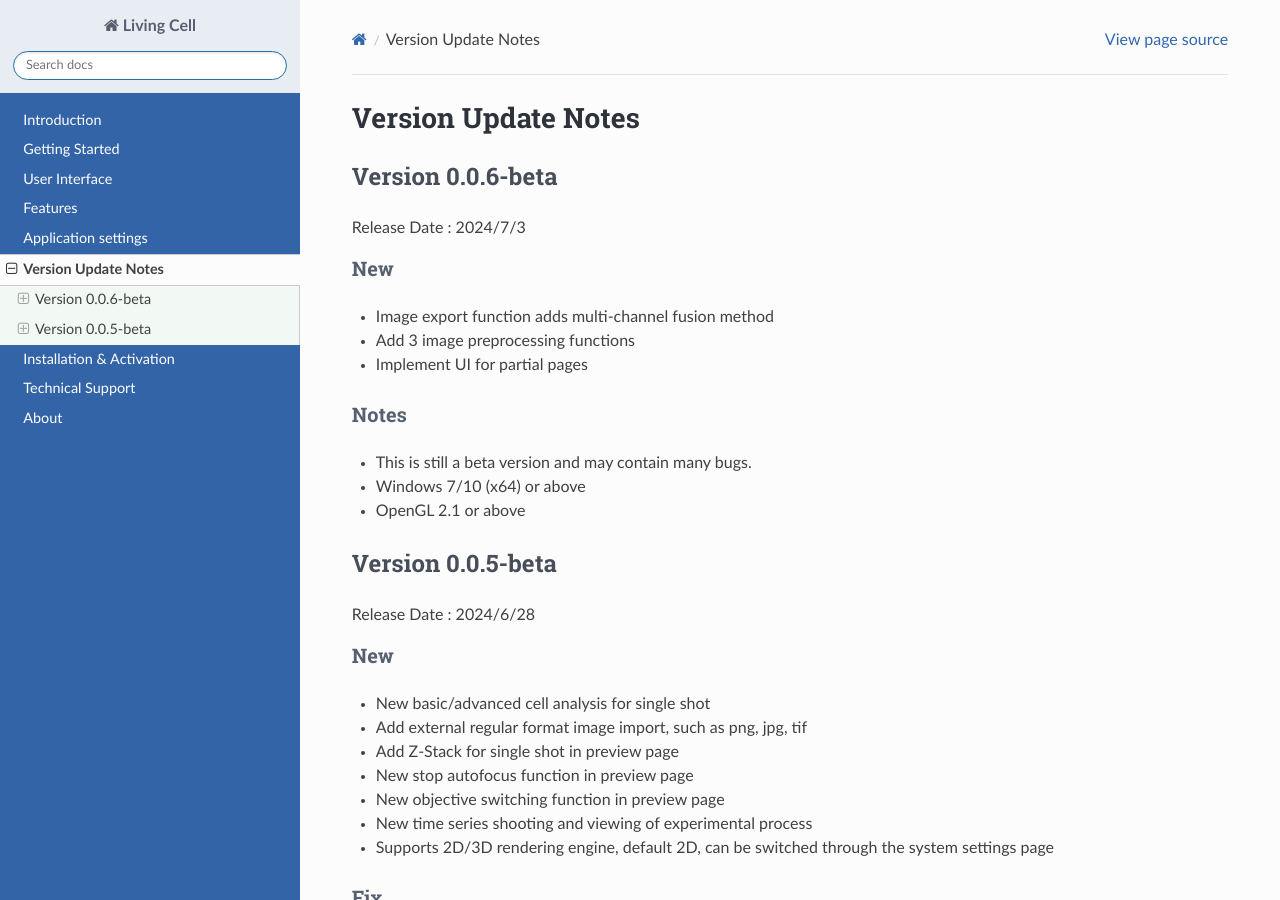
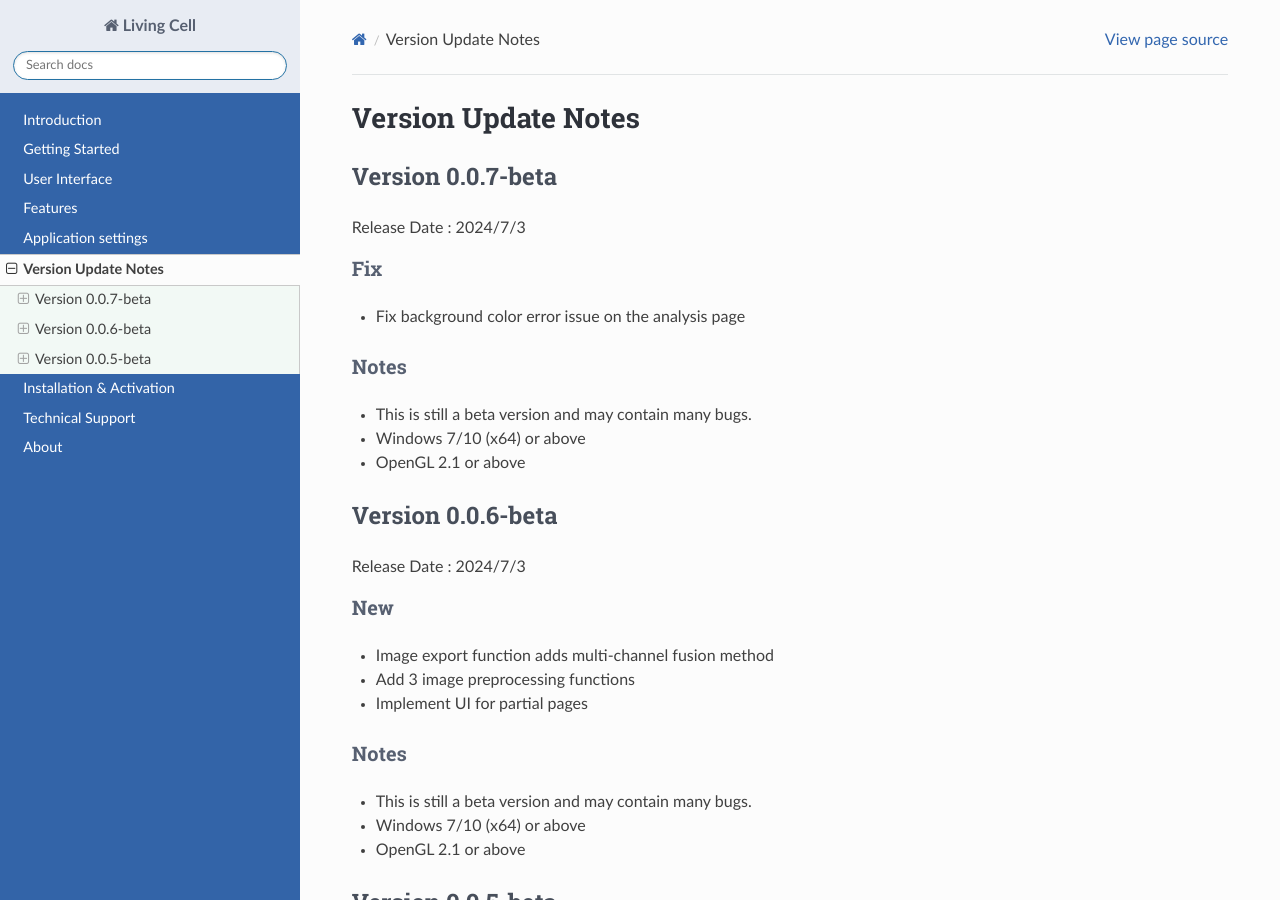
Before and after one commit to yangtong93/living-cell-docs, a Sphinx documentation site: the page built from source/user_guide/upgrade.md, in a window 1280 px wide and 900 px high. Built offline with Sphinx 7.4.7 and the Read the Docs theme 2.0.0, drawn with Linux system fonts in a browser that asks for light colours; pages that are not in the unit, such as notebooks, are missing from menus.

Commit message:
feature: 0.0.7-beta

```diff
--- a/source/user_guide/upgrade.md
+++ b/source/user_guide/upgrade.md
@@ -1,4 +1,16 @@
 # Version Update Notes
+
+## Version 0.0.7-beta
+
+Release Date : 2024/7/3
+
+### Fix
+* Fix background color error issue on the analysis page
+
+### Notes
+* This is still a beta version and may contain many bugs.
+* Windows 7/10 (x64) or above
+* OpenGL 2.1 or above
 
 ## Version 0.0.6-beta
 
```
Also changed, not shown: 1 other file.
